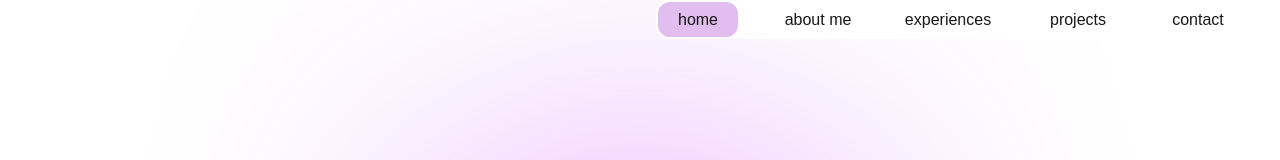
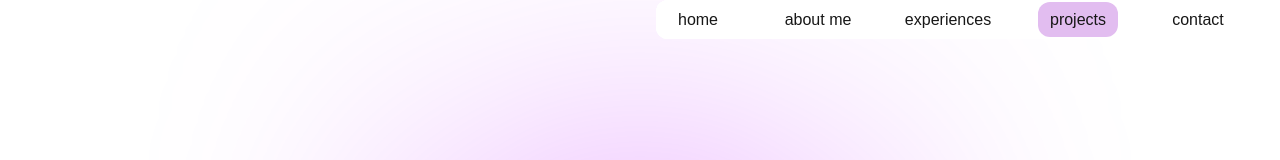
Before and after one commit to HanaAhmedMahmoud/Personal-Website, a Next.js app: page / in a window 1280 px wide. Shown: the top 160 px of the page. Built offline with nearby package versions, Linux system fonts and the light colour scheme; a web font is replaced by a local one.

Commit message:
changing navigation

```diff
--- a/app/page.tsx
+++ b/app/page.tsx
@@ -10,7 +10,7 @@ import {Suspense} from 'react';
 export default function Home() {
   return (
     <div>
-      <NavigationBar />
+      <NavigationBar partOfWebsite="home" />
       <Landing />
       <AboutMe />
       <Background />
--- a/modules/about-me.tsx
+++ b/modules/about-me.tsx
@@ -4,18 +4,23 @@ import {useIsVisible} from '@/custom-hooks/use-if-visable';
 import {useRef} from 'react';
 import Image from 'next/image';
 import ReactCurvedText from 'react-curved-text';
+import clsx from 'clsx';
+import NavigationBar from './nav-bar';
 
 export default function AboutMe() {
   const ref1 = useRef<HTMLDivElement>(null);
   const isVisible1 = useIsVisible({ref: ref1});
 
   return (
-    <div className="mt-[20vh] mx-5 sm:mr-20" id="about-me">
+    <div className="my-[20vh] mx-5 sm:mr-20" id="about-me">
+      {isVisible1 && <NavigationBar partOfWebsite="about-me" />}
       <div
         ref={ref1}
-        className={`transition-opacity ease-in duration-700 ${
-          isVisible1 ? 'opacity-100' : 'opacity-0'
-        }`}
+        className={clsx(
+          'transition-opacity ease-in duration-700',
+          {'opacity-100': isVisible1},
+          {'opacity-0': !isVisible1}
+        )}
       >
         <div className="flex justify-around">
           <div className="relative overflow-avalible w-[500px] h-[500px] flex items-center justify-center">
--- a/modules/experience.tsx
+++ b/modules/experience.tsx
@@ -6,6 +6,7 @@ import {useIsVisible} from '@/custom-hooks/use-if-visable';
 import {useEffect, useRef, useState} from 'react';
 import AliceCarousel from 'react-alice-carousel';
 import 'react-alice-carousel/lib/alice-carousel.css';
+import NavigationBar from './nav-bar';
 
 export const experiences = [
   {
@@ -111,7 +112,8 @@ export default function Experience() {
   }, []);
 
   return (
-    <div className="mt-20 mx-10 sm:mx-20" id="experience">
+    <div className="my-20 mx-10 sm:mx-20" id="experience">
+      {isVisible && <NavigationBar partOfWebsite="experience" />}
       <div
         ref={ref}
         className={`transition-opacity ease-in duration-700 ${
--- a/modules/landing.tsx
+++ b/modules/landing.tsx
@@ -3,13 +3,15 @@ import {m_plus_1, poltawski} from '@/app/fonts';
 import Links from '@/components/links';
 import {useIsVisible} from '@/custom-hooks/use-if-visable';
 import {useRef} from 'react';
+import NavigationBar from './nav-bar';
 
 export default function Landing() {
   const ref1 = useRef<HTMLHeadingElement>(null);
   const isVisible = useIsVisible({ref: ref1});
 
   return (
-    <div className="ml-5 sm:ml-20 pt-[20vh]" id="home">
+    <div className="ml-5 sm:ml-20 py-[20vh]" id="home">
+      {isVisible && <NavigationBar partOfWebsite="home" />}
       <div className={poltawski.className}>
         <h1
           ref={ref1}
--- a/modules/nav-bar.tsx
+++ b/modules/nav-bar.tsx
@@ -3,16 +3,20 @@ import {useEffect, useState} from 'react';
 import {Link} from 'react-scroll';
 import clsx from 'clsx';
 
-export default function NavigationBar() {
-  const [userClicked, setClicked] = useState('home');
+type param = {
+  partOfWebsite: string;
+};
+
+export default function NavigationBar({partOfWebsite}: param) {
+  const [userClicked, setClicked] = useState(partOfWebsite);
 
   useEffect(() => {
-    setClicked('home');
+    setClicked(partOfWebsite);
   }, []);
 
   return (
     <div className="fixed w-full top-0 right-0 py-6 z-30">
-      <div className="absolute top-0 right-0 flex flex-row gap-2 sm:gap-10 py-0.5 px-0.5 sm:mx-10 bg-white rounded-xl">
+      <div className="absolute top-0 right-0 flex flex-row gap-5 sm:gap-10 py-0.5 px-0.5 sm:mx-10 bg-white rounded-xl">
         <button
           className={clsx(
             'sm:w-[80px] sm:h-[35px] rounded-xl',
--- a/modules/projects.tsx
+++ b/modules/projects.tsx
@@ -5,6 +5,7 @@ import ProjectBubble from '@/components/project-bubble';
 import {useIsVisible} from '@/custom-hooks/use-if-visable';
 import {useEffect, useRef, useState} from 'react';
 import AliceCarousel from 'react-alice-carousel';
+import NavigationBar from './nav-bar';
 
 export const projects = [
   {
@@ -77,7 +78,8 @@ export default function Projects() {
   }, []);
 
   return (
-    <div className="mt-[20vh] mx-10 sm:mx-20 pb-10" id="projects">
+    <div className="my-[20vh] mx-10 sm:mx-20 pb-10" id="projects">
+      {isVisible && <NavigationBar partOfWebsite="projects" />}
       <div
         ref={ref}
         className={`transition-opacity ease-in duration-700 ${
```
